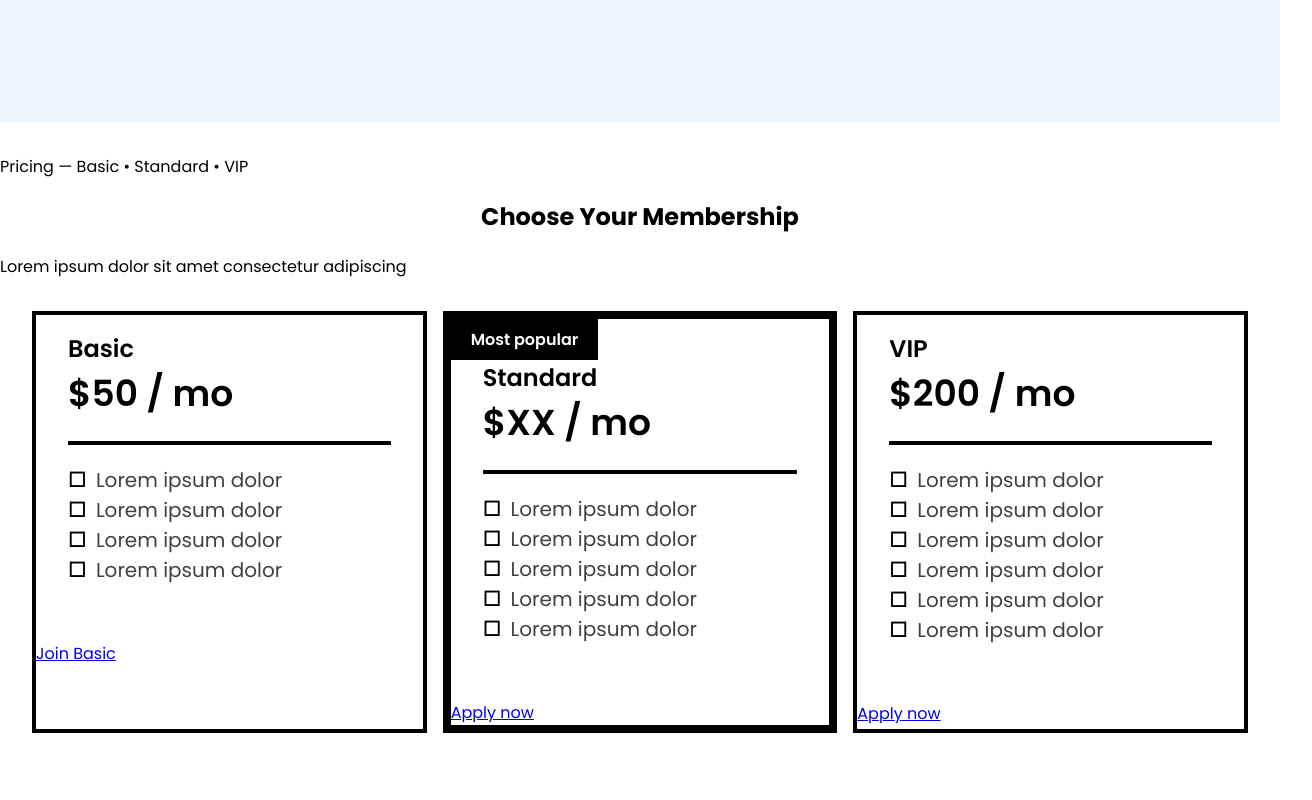
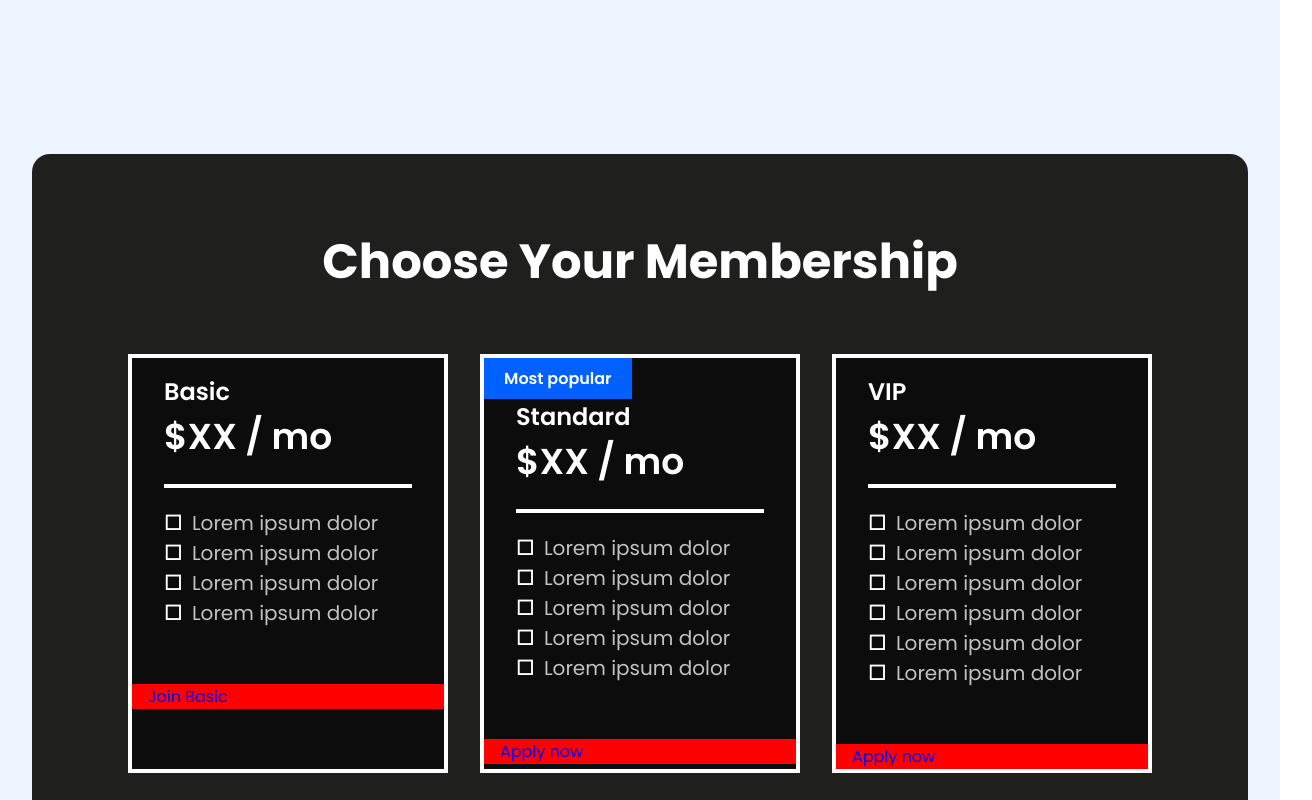
Before and after one commit to Dmac26/salty-lion-stack, an Angular app in the folder angularFrontend/: page / in a window 1280 px wide. Shown: the part 9200-10000 px from the top of the page, 1312 px wide, since content can reach past the window. Built offline with nearby package versions, Linux system fonts and the light colour scheme.

Commit message:
Pricing container WIP

```diff
--- a/angularFrontend/src/app/components/pricing/membership/membership.component.scss
+++ b/angularFrontend/src/app/components/pricing/membership/membership.component.scss
@@ -1,18 +1,20 @@
 :host {
   --border-stroke: 0.25em;
   --card-padding: 1em 2em;
+  --accent-color: #fff;
 
   .most-popular-label {
     display: none;
   }
 
   &:has([data-most-popular]) {
-    --border-stroke: 0.5em;
+    // --border-stroke: 0.5em;
     --card-padding: 0em 2em 1em 2em;
+    --accent-color: #0061ff;
 
     .most-popular-label {
       display: block;
-      background-color: #000;
+      background-color: var(--accent-color);
       width: fit-content;
       padding: 0.5em 1.25em;
       font-weight: 600;
@@ -20,12 +22,15 @@
     }
   }
 
+  display: flex;
+  flex-direction: column;
+  background-color: #0c0c0c;
+  color: #fff;
   border: solid var(--border-stroke);
 
   .card-body {
     padding: var(--card-padding);
   }
-
 
   .name {
     display: block;
@@ -47,7 +52,7 @@
       list-style-type: none;
 
       span {
-        color: rgba(0, 0, 0, 75%);
+        color: rgba(255, 255, 255, 75%);
       }
 
       &:before {
@@ -58,10 +63,13 @@
     }
   }
 
-  // .cta {
-  //   text-decoration: none;
-  //   width: 100%;
-  //   background-color: red;
-  //   align-text: center;
-  // }
+  .cta {
+    display: block;
+    box-sizing: border-box;
+    width: 100%;
+    padding: 0 1em;
+    background-color: red;
+    align-text: center;
+    text-decoration: none;
+  }
 }
--- a/angularFrontend/src/app/components/pricing/pricing.component.html
+++ b/angularFrontend/src/app/components/pricing/pricing.component.html
@@ -1,11 +1,7 @@
-<div>
-  <span>
-    Pricing &mdash; Basic &bull; Standard &bull; VIP
-  </span>
+<div class="container">
   <h2>
     Choose Your Membership
   </h2>
-  <span>Lorem ipsum dolor sit amet consectetur adipiscing</span>
 
   <div class="memberships">
     @for (membership of memberships; track $index) {
--- a/angularFrontend/src/app/components/pricing/pricing.component.scss
+++ b/angularFrontend/src/app/components/pricing/pricing.component.scss
@@ -1,14 +1,24 @@
 :host {
+  box-sizing: border-box;
   padding: 2em;
+  background-color: #ecf4ff;
+
+  .container {
+    padding: 2em;
+    border-radius: 18px;
+    background-color: #1f1f1d;
+    color: #fff;
+  }
 
   h2 {
     text-align: center;
+    font-size: 3em;
   }
 
   .memberships {
     display: grid;
     grid-template-columns: repeat(3, 1fr);
-    gap: 1rem;
-    padding: 2em;
+    gap: 2rem;
+    padding: 1rem 4rem;
   }
 }
--- a/angularFrontend/src/app/components/pricing/pricing.component.ts
+++ b/angularFrontend/src/app/components/pricing/pricing.component.ts
@@ -13,7 +13,7 @@ export class PricingComponent {
   readonly memberships = [
     {
       name: "Basic",
-      price: "50",
+      price: "XX",
       features: Array(4).fill("Lorem ipsum dolor"),
       cta: "Join Basic"
     },
@@ -26,7 +26,7 @@ export class PricingComponent {
     },
     {
       name: "VIP",
-      price: "200",
+      price: "XX",
       features: Array(6).fill("Lorem ipsum dolor"),
       cta: "Apply now"
     },
```
